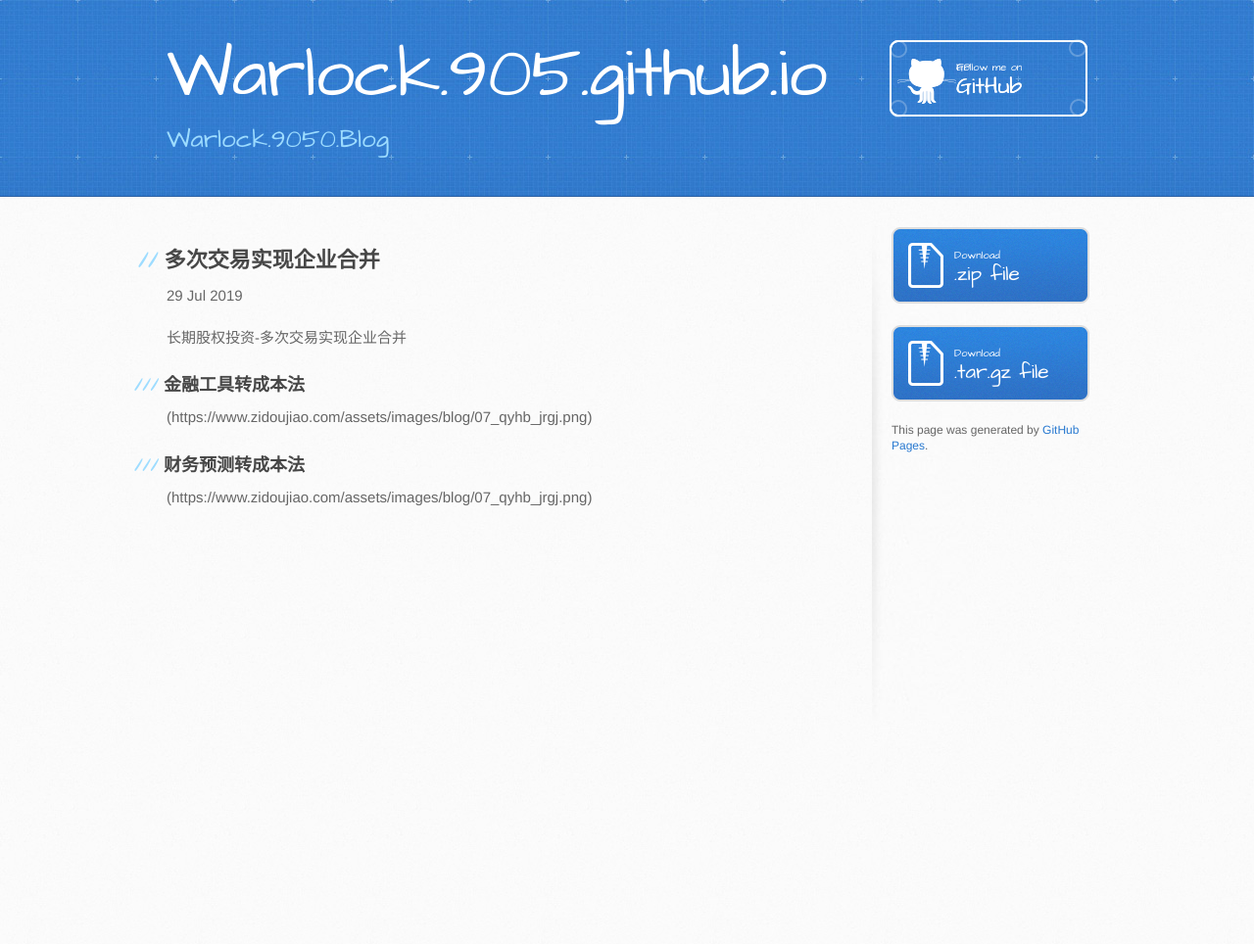
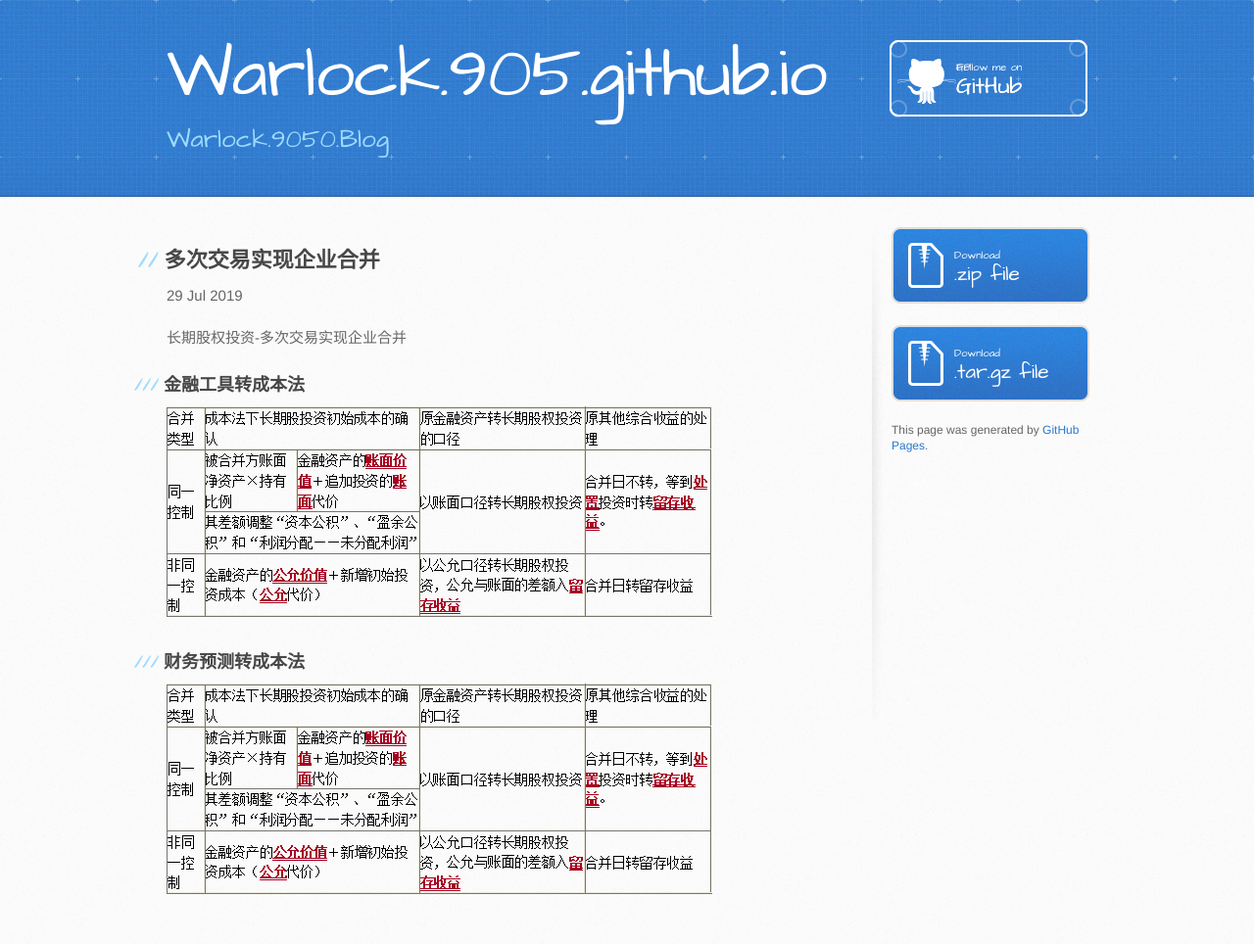
Before and after one commit to warlock905/warlock905.github.io, a Jekyll site: the page built from _posts/2019-07-29-investment.md, in a window 1280 px wide. Shown: the whole page at 98% size. Built offline with Jekyll 4.4.1, drawn with Linux system fonts in a browser that asks for light colours; before the commit the page ends 900 px from its top, so only the background shows below that.

Commit message:
Update 2019-07-29-investment.md

```diff
--- a/_posts/2019-07-29-investment.md
+++ b/_posts/2019-07-29-investment.md
@@ -10,7 +10,7 @@ categories: account
 
 
 ### 金融工具转成本法
-({{site.url}}/assets/images/blog/07_qyhb_jrgj.png)
+![11]({{site.url}}/assets/images/blog/07_qyhb_jrgj.png)
 
 ### 财务预测转成本法
-({{site.url}}/assets/images/blog/07_qyhb_jrgj.png)
+![]({{site.url}}/assets/images/blog/07_qyhb_jrgj.png)
```
